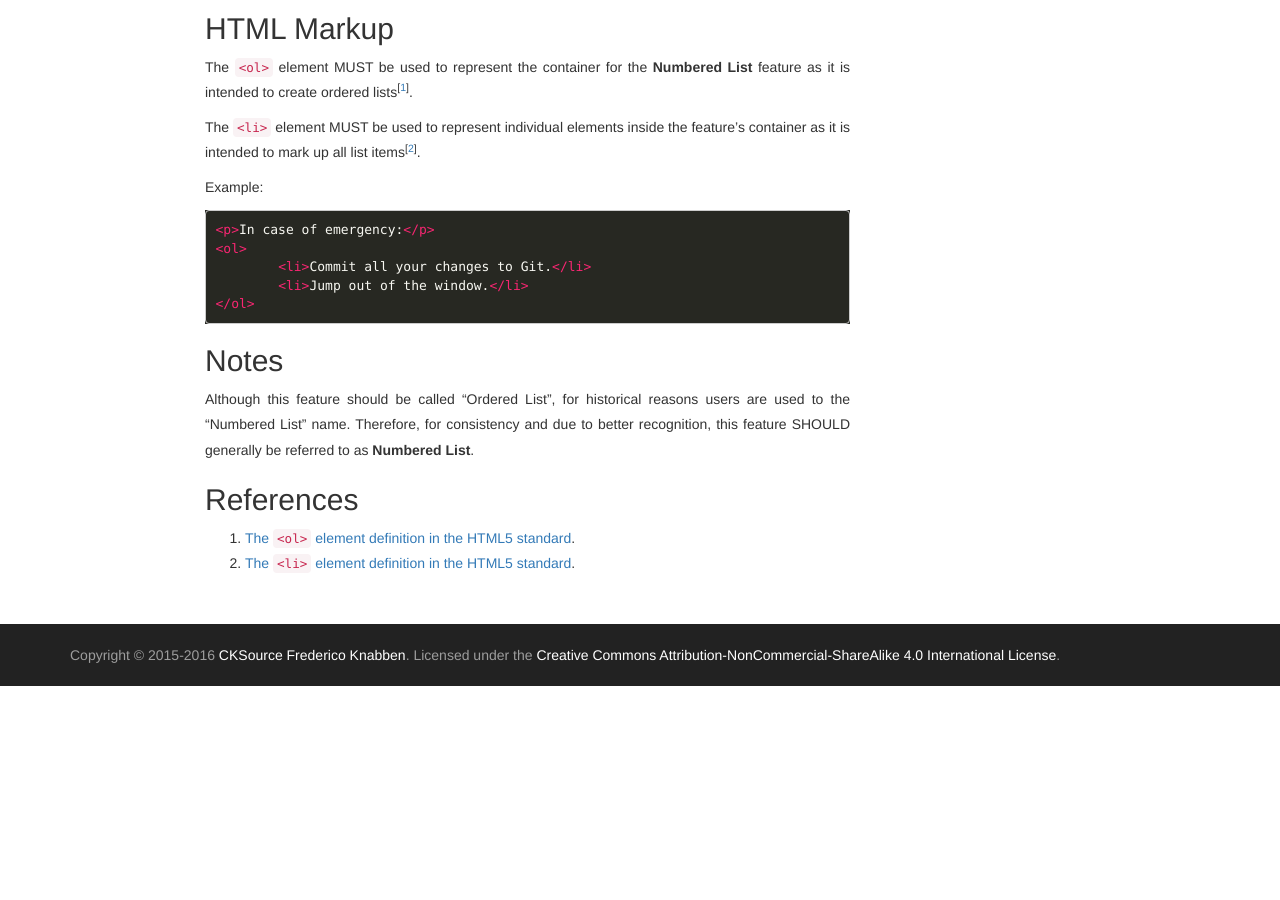
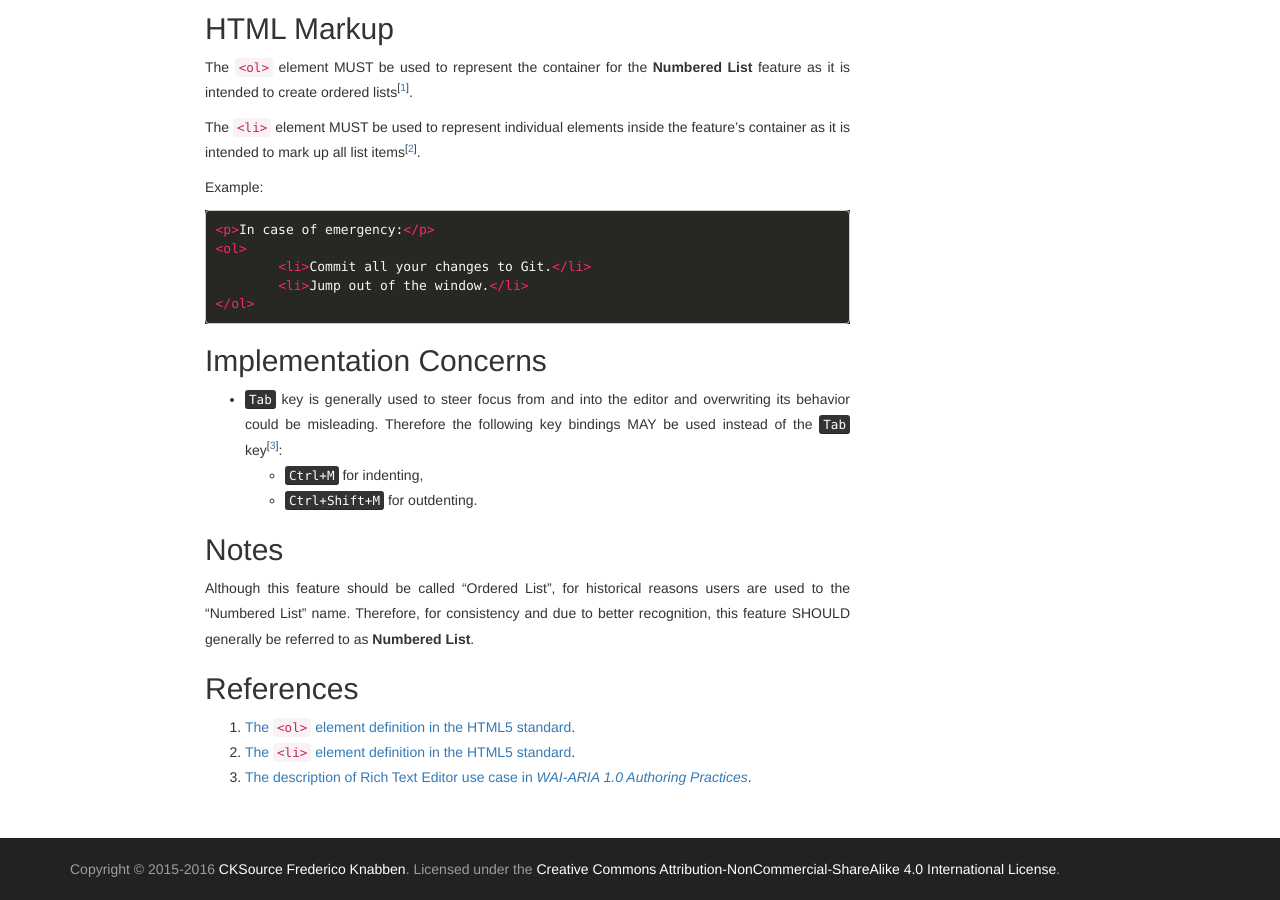
Before and after one commit to ckeditor/editor-recommendations, a Jekyll site: the page built from _features/numbered-list.md, in a window 1280 px wide and 900 px high, scrolled down 772 px. Built offline with Jekyll 4.4.1, drawn with Linux system fonts in a browser that asks for light colours; nearby versions of some CDN libraries; before the commit the page ends 1458 px from its top, so only the background shows below that.

Commit message:
Added note about accessibility concerns with using Tab for indenting.

```diff
--- a/_features/numbered-list.md
+++ b/_features/numbered-list.md
@@ -48,6 +48,14 @@ Example:
 
 {% endcapture %}
 
+{% capture implementation %}
+
+  * <kbd>Tab</kbd> key is generally used to steer focus from and into the editor and overwriting its behavior could be misleading. Therefore the following key bindings MAY be used instead of the <kbd>Tab</kbd> key<sup>[[3](#ref3)]</sup>:
+    * <kbd>Ctrl+M</kbd> for indenting,
+    * <kbd>Ctrl+Shift+M</kbd> for outdenting.
+
+{% endcapture %}
+
 {% capture notes %}
 
 Although this feature should be called "Ordered List", for historical reasons users are used to the "Numbered List" name. Therefore, for consistency and due to better recognition, this feature SHOULD generally be referred to as **Numbered List**.
@@ -58,6 +66,7 @@ Although this feature should be called "Ordered List", for historical reasons us
 
 1. <a id="ref1"></a>[The `<ol>` element definition in the HTML5 standard](https://www.w3.org/TR/html5/grouping-content.html#the-ol-element).
 2. <a id="ref2"></a>[The `<li>` element definition in the HTML5 standard](https://www.w3.org/TR/html5/grouping-content.html#the-li-element).
+3. <a id="ref3"></a>[The description of Rich Text Editor use case in <i>WAI-ARIA 1.0 Authoring Practices</i>](https://www.w3.org/TR/wai-aria-practices/#richtext).
 
 {% endcapture %}
 
```
Also changed, not shown: _features/bulleted-list.md (+9 -0 lines).
